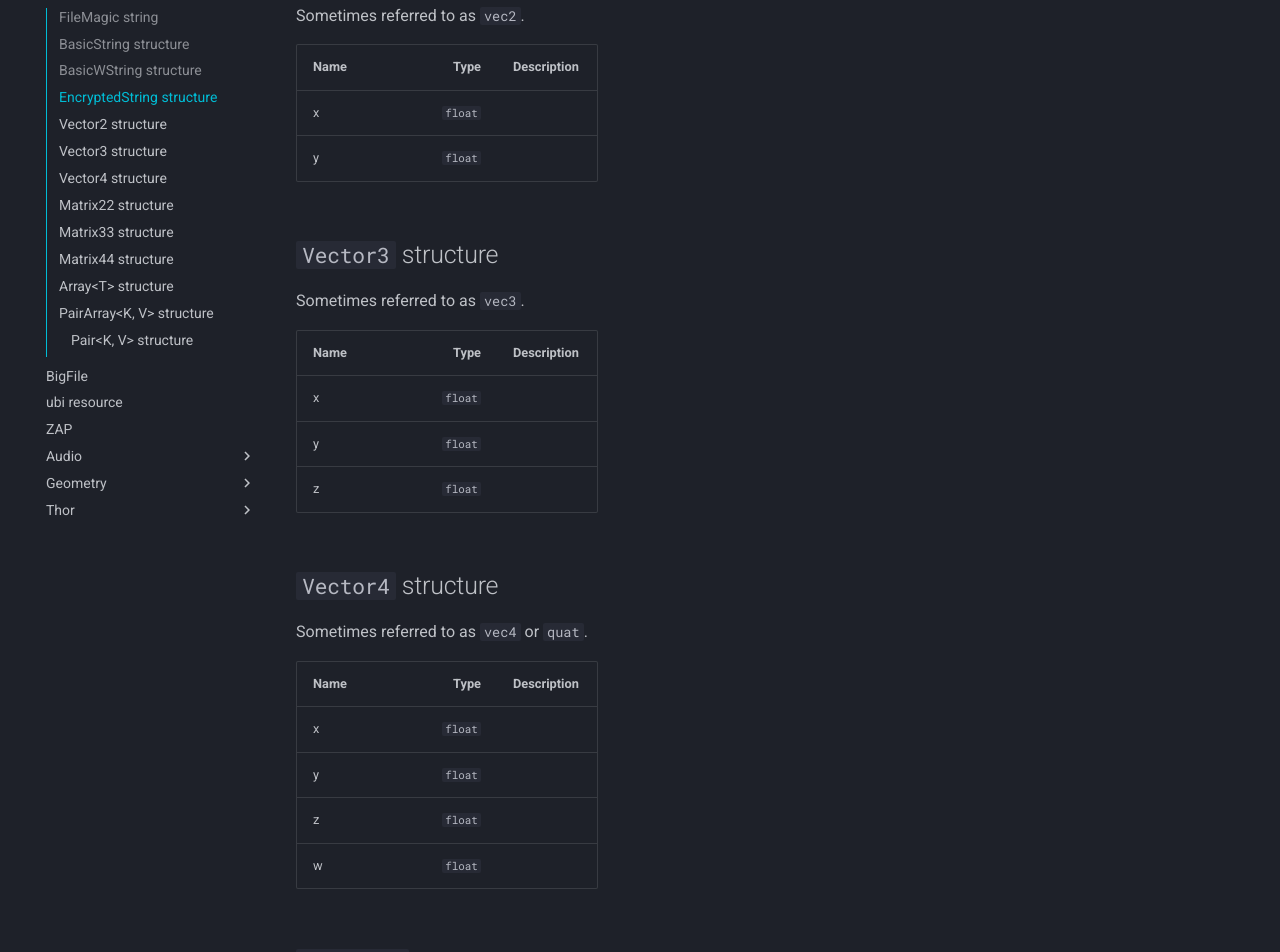
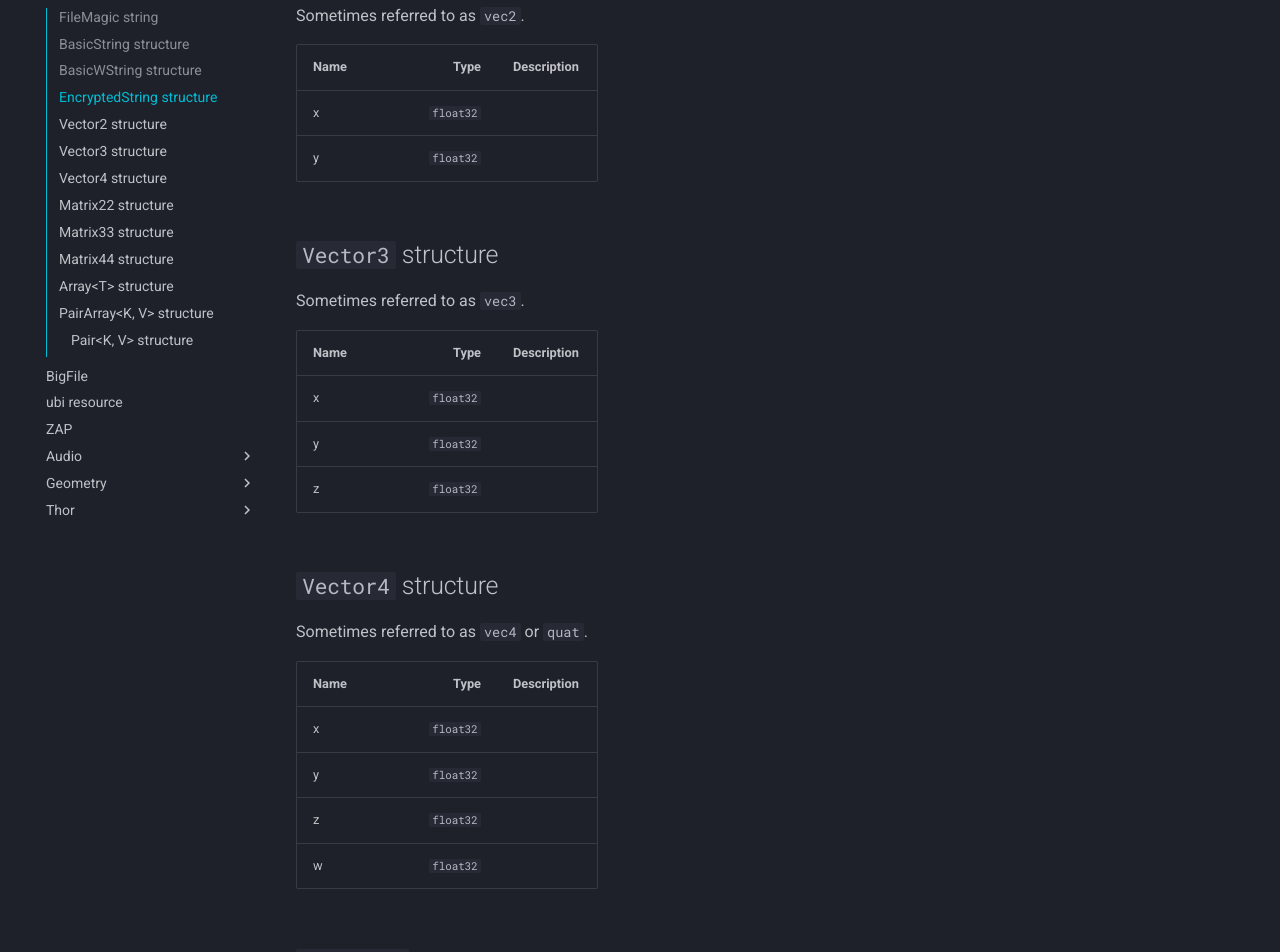
Before and after one commit to TomahnaProject/tomahna-project-wiki, an MkDocs documentation site: the page built from docs/myst4/file-reference/base.md, in a window 1280 px wide and 1400 px high, scrolled down 1172 px. Shown: the part 154-1106 px from the top of the window. Built offline with MkDocs 1.6.1 and Material for MkDocs 9.7.7, drawn with Linux system fonts in a browser that asks for light colours; comment, search, counter and statistics services are not loaded.

Commit message:
myst4/file-reference/base: rename `float` to `float32`

```diff
--- a/docs/myst4/file-reference/base.md
+++ b/docs/myst4/file-reference/base.md
@@ -37,8 +37,8 @@ Sometimes referred to as `vec2`.
 
 | Name | Type | Description |
 | :-- | --: | --- |
-| x | `float` |  |
-| y | `float` |  |
+| x | `float32` |  |
+| y | `float32` |  |
 
 ## `Vector3` structure
 
@@ -46,9 +46,9 @@ Sometimes referred to as `vec3`.
 
 | Name | Type | Description |
 | :-- | --: | --- |
-| x | `float` |  |
-| y | `float` |  |
-| z | `float` |  |
+| x | `float32` |  |
+| y | `float32` |  |
+| z | `float32` |  |
 
 ## `Vector4` structure
 
@@ -56,10 +56,10 @@ Sometimes referred to as `vec4` or `quat`.
 
 | Name | Type | Description |
 | :-- | --: | --- |
-| x | `float` |  |
-| y | `float` |  |
-| z | `float` |  |
-| w | `float` |  |
+| x | `float32` |  |
+| y | `float32` |  |
+| z | `float32` |  |
+| w | `float32` |  |
 
 ## `Matrix22` structure
 
```
